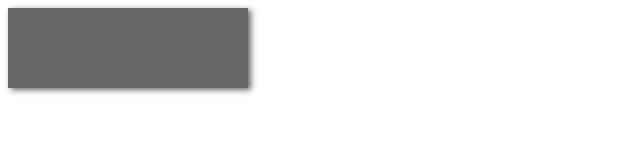
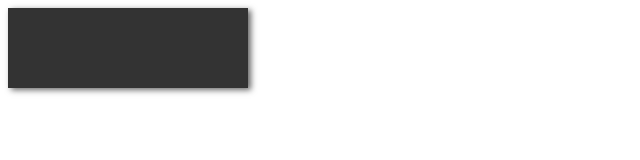
Before and after one commit to lfzj/hh, a plain HTML site: page ie兼容.html in a window 1280 px wide. Shown: the whole page, without its empty margins (0-640 px from the left). Drawn offline with Linux system fonts and the light colour scheme.

Commit message:
修改了背景色

```diff
--- a/ie兼容.html
+++ b/ie兼容.html
@@ -7,7 +7,7 @@
 			.box{
 				width:200px;
 			    padding:40px 20px;
-			    background:#666;
+			    background:#333;
 			    -webkit-box-shadow:4px 2px 6px #666;
 			    -moz-box-shadow:3px 2px 6px #666;
 			    box-shadow:3px 2px 6px #666;
```
